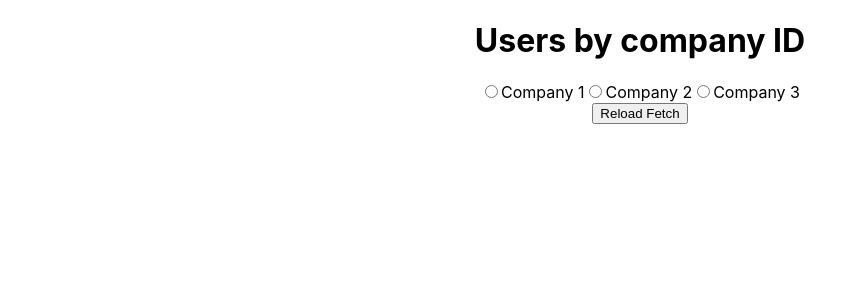
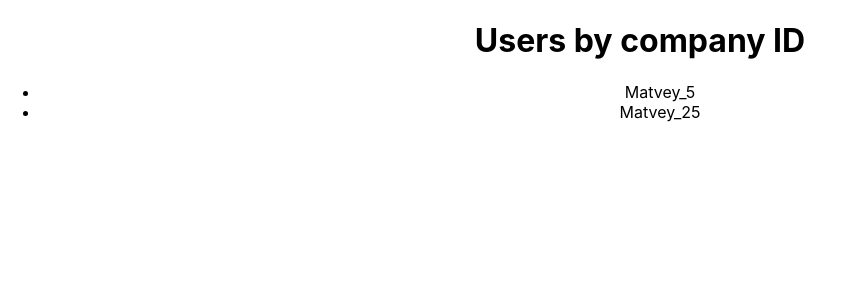
Before and after one commit to matveyprupas/template_app, a React (Create React App) app: page / in a window 1280 px wide. Shown: the top 300 px of the page, without its empty margins (0-844 px from the left). Built offline with nearby package versions, Linux system fonts and the light colour scheme.

Commit message:
feat: new task implementation

```diff
--- a/src/App.js
+++ b/src/App.js
@@ -1,30 +1,27 @@
-import { useState } from "react";
 import './App.css';
-import UsersList from "./UsersList";
+import useUsersByCompanyId from './useUserByCompanyId';
 
 function App() {
 
-  const [companyId, setCompanyId] = useState(-1);
+  const {users, isLoading} = useUsersByCompanyId(5);
 
-  const clickHandler = (event) => {
-    if(event.target.tagName !== "INPUT") return;
-    setCompanyId(+event.target.value);
-  }
-
-  // console.log('APP RENDERS');
+  console.log('APP RENDERS');
 
   return (
     <div className="App">
       <h1>Users by company ID</h1>
-      <div onClick={clickHandler}>
-        <input type="radio" id="contactChoice1" name="contact" value="1" />
-        <label htmlFor="contactChoice1">Company 1</label>
-        <input type="radio" id="contactChoice2" name="contact" value="2" />
-        <label htmlFor="contactChoice2">Company 2</label>
-        <input type="radio" id="contactChoice3" name="contact" value="3" />
-        <label htmlFor="contactChoice3">Company 3</label>
-      </div>
-      <UsersList companyId={companyId}/>
+
+      {isLoading ? 'Users are loading...' :
+        !users.length ?
+        'There is no users' :
+        <ul>
+          {users.map(user => (
+            <li key={user.name}>{user.name}</li>
+          ))}
+        </ul>
+
+      }
+
     </div>
   );
 }
--- a/src/UsersList.js
+++ /dev/null
@@ -1,31 +0,0 @@
-import { useEffect, useState } from 'react';
-import useUsersByCompanyId from './hooks/useUsersByCompanyId';
-
-function UsersList({companyId}) {
-
-  const [isReload, setIsReload] = useState(false)
-
-  const usersByCompanyId = useUsersByCompanyId(companyId, isReload, setIsReload);
-
-  useEffect(()=>{
-    setIsReload(false);
-  }, [])
-
-  const handleReload = () => {
-    setIsReload(true);
-  }
-
-  // console.log('UsersList RENDERS');
-  return (
-    <>
-      <button onClick={handleReload}>Reload Fetch</button>
-      <ul>
-        {usersByCompanyId.map((user) => (
-          <li key={user.name}>{user.name}</li>
-        ))}
-      </ul>
-    </>
-  );
-}
-
-export default UsersList;
--- a/src/hooks/useUsersByCompanyId.js
+++ /dev/null
@@ -1,39 +0,0 @@
-import { useEffect, useState } from "react";
-import listUsers from "../mock/users.json";
-
-const usersByCompanyIdCacheMap = new Map();
-
-const fetchData = () => {
-  return new Promise((resolve) => {
-    setTimeout(() => {
-      resolve(listUsers);
-    }, 2000);
-  });
-}
-
-export default function useUsersByCompanyId(companyId, force = false, setForce) {
-
-  // console.log('useUsersByCompanyId: ', companyId, usersByCompanyIdCacheMap, force);
-
-  const [usersById, setUsersById] = useState([]);
-
-
-  useEffect(() => {
-    if(companyId === -1) return;
-    if(force) {
-      usersByCompanyIdCacheMap.delete(companyId);
-    }
-    if(!usersByCompanyIdCacheMap.has(companyId)) {
-      fetchData().then((users) => {
-        const res = users.filter((user) => user.companyId === companyId);
-        usersByCompanyIdCacheMap.set(companyId, res);
-        setUsersById(res);
-        if(force) setForce(false);
-      });
-    } else {
-      setUsersById(usersByCompanyIdCacheMap.get(companyId));
-    }
-  }, [companyId, force, setForce]);
-
-  return usersById;
-}
--- a/src/mock/users.json
+++ /dev/null
@@ -1,30 +0,0 @@
-[
-  {
-    "name": "Matvey",
-    "companyId": 1
-  },
-  {
-    "name": "John",
-    "companyId": 2
-  },
-  {
-    "name": "Nastia",
-    "companyId": 2
-  },
-  {
-    "name": "Armen",
-    "companyId": 2
-  },
-  {
-    "name": "Lucas",
-    "companyId": 1
-  },
-  {
-    "name": "Anna",
-    "companyId": 2
-  },
-  {
-    "name": "Maria",
-    "companyId": 3
-  }
-]
--- /dev/null
+++ b/src/useUserByCompanyId.js
@@ -0,0 +1,42 @@
+import { useEffect } from "react";
+import { useState } from "react"
+
+const fetchUsers = (companyId) => {
+  return new Promise((resolve, reject) => {
+    const users = [...Array(26).keys()].map((el) => ({
+      name: `Matvey_${el}`,
+      companyId: el%2 === 0 ? 2 : (el%3 === 0 && el%5 === 0) ? 15 : el%3 === 0 ? 3 : el%5 === 0 ? 5 : el
+    }))
+
+    if(!users.length) reject('0 users');
+
+    const result = users.filter(user => user.companyId === companyId)
+
+    setTimeout(() => {
+      resolve(result)
+    }, 2500);
+  })
+}
+
+const useUsersByCompanyId = (companyId) => {
+  const [users, setUsers] = useState([]);
+  const [isLoading, setIsLoading] = useState(false);
+
+  useEffect(() => {
+    setIsLoading(true);
+
+    fetchUsers(companyId)
+    .then(res => {
+      setUsers(res);
+      setIsLoading(false);
+    })
+    .catch((error) => console.error(error));
+  }, [companyId])
+
+  return {
+    users,
+    isLoading
+  };
+}
+
+export default useUsersByCompanyId;
```
